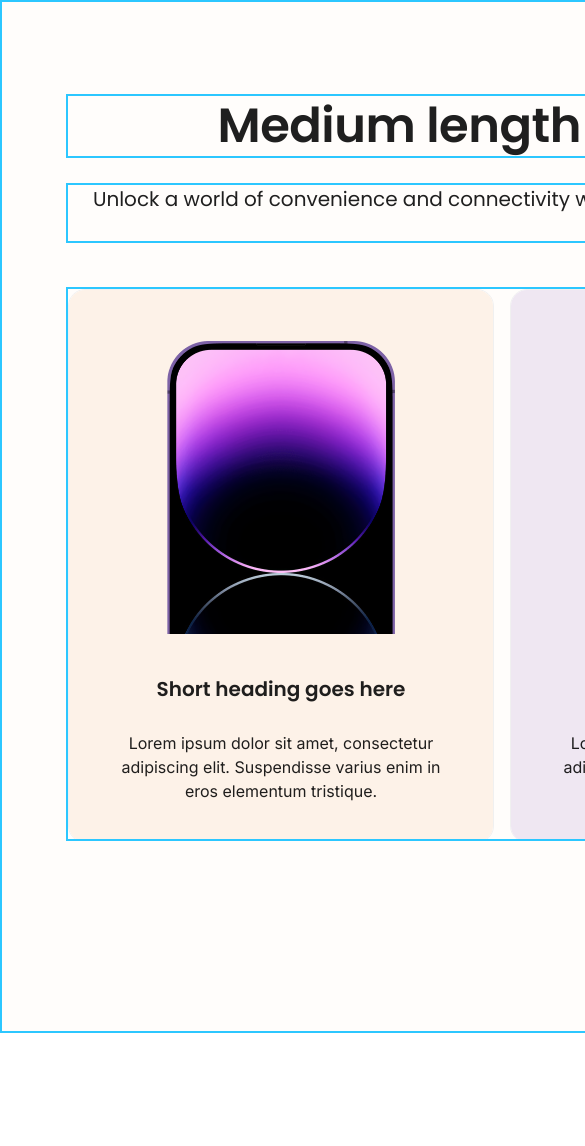
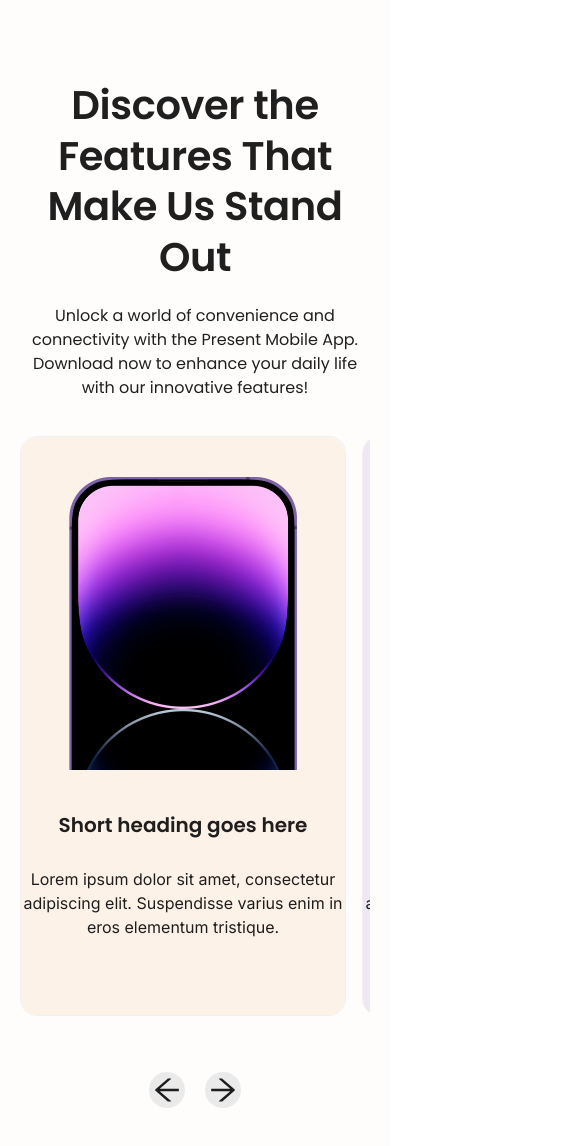
Before and after one commit to pacharasesangngam/IPHON, a React (Vite) app: page / in a window 390 px wide. Shown: the top 1146 px of the page, 585 px wide, since content can reach past the window. Before the commit the page ends 1033 px from the top, so only its background shows below. Built offline with nearby package versions, Linux system fonts and the light colour scheme.

Commit message:
ปรับโค้ด

```diff
--- a/package.json
+++ b/package.json
@@ -10,6 +10,7 @@
     "preview": "vite preview"
   },
   "dependencies": {
+    "antd": "^5.26.4",
     "react": "^19.1.0",
     "react-dom": "^19.1.0"
   },
@@ -24,6 +25,6 @@
     "globals": "^16.2.0",
     "typescript": "~5.8.3",
     "typescript-eslint": "^8.34.1",
-    "vite": "^7.0.0"
+    "vite": "^4.5.0"
   }
 }
--- a/src/components/Card/FeatureCard.css
+++ b/src/components/Card/FeatureCard.css
@@ -1,4 +1,13 @@
-/* ใช้กับ <Card className="feature-card"> */
+.features-wrapper {
+  display: flex;
+  overflow-x: auto;
+  scroll-behavior: smooth;
+  scroll-snap-type: x mandatory;
+  gap: 16px;
+  padding: 0 20px 16px;
+
+}
+
 .feature-card {
   flex: 0 0 auto;
   width: 426px;
@@ -6,9 +15,9 @@
   border-radius: 17px;
   overflow: hidden;
   box-sizing: border-box;
+  scroll-snap-align: start;
 }
 
-/* แทน bodyStyle ใน Card */
 .feature-card .ant-card-body {
   display: flex;
   flex-direction: column;
@@ -17,20 +26,18 @@
   height: 100%;
 }
 
-/* ใช้กับ <img className="feature-img" /> */
 .feature-img {
   width: 228px;
-  height: 293px;
+  height: auto;
+  max-height: 293px;
 }
 
-/* ใช้กับ <Space className="feature-text" direction="vertical" size={18}> */
 .feature-text {
   width: 340px;
-margin-top: 41px;
+  margin-top: 41px;
   text-align: center;
 }
 
-/* ใช้กับ <Title className="feature-title" level={4}> */
 .feature-title {
   margin: 0;
   font-family: "Poppins", sans-serif;
@@ -40,7 +47,6 @@ margin-top: 41px;
   color: rgba(0, 0, 0, 0.88);
 }
 
-/* ใช้กับ <Paragraph className="feature-desc"> */
 .feature-desc {
   margin: 0;
   padding: 0;
@@ -50,3 +56,22 @@ margin-top: 41px;
   line-height: 150%;
   color: rgba(0, 0, 0, 0.88);
 }
+
+@media (max-width: 480px) {
+
+  .feature-card {
+    flex: 0 0 100%;
+    width: 100%;
+    height: auto;
+
+  }
+
+  .features-wrapper {
+    padding: 0 12px 16px;
+  }
+}
+
+
+.feature-card .ant-card-body {
+  padding: 40px 24px 60px;
+}
--- a/src/pages/CarouselSection.css
+++ b/src/pages/CarouselSection.css
@@ -1,83 +1,117 @@
-
-/* ─────────────────────────── Layout หลัก ─────────────────────────── */
+/* Layout หลัก  */
 
 .app-container {
-  width: 1440px;
-  height: 1033px;
+  width: 100%;
+  max-width: 1440px;
   margin: 0 auto;
-  padding: 108px 64px;            /* บน–ล่าง | ซ้าย–ขวา */
+  padding: 80px 20px;
   display: flex;
   flex-direction: column;
+  background: #FFFDFB;
   box-sizing: border-box;
-  background: #FFFDFB;
-  border: 2px solid #2CC7FF;    /* ↞ DEBUG */}
+}
 
-/* ─────────────────────────── Header ─────────────────────────── */
+/*  Header  */
 
 .header-wrapper {
-  width: 1312px;
-  /* สูง 137px เฉพาะดีไซน์ที่ใช้ h2 28px; ถ้าใช้ h2 48px ให้ลดเป็น ~110px */
-  height: 137px;
-  margin: 0 auto 40px;           /* เว้นระยะลงล่าง 40px */
+  width: 100%;
+  max-width: 800px;
+  margin: 0 auto;
   display: flex;
   flex-direction: column;
-  align-items: center;           /* กึ่งกลางแนวนอน */
-  justify-content: center;       /* กึ่งกลางแนวตั้ง */}
+  align-items: center;
+  text-align: center;
+  gap: 16px;
+}
 
-/* ระยะ Title ↔ Subtitle */
-.header-space.ant-space-vertical {
-  gap: 16px;                     /* ปรับตามดีไซน์ (16 / 23 px) */
+.header-title {
+  margin: 0;
+  font-family: "Poppins", sans-serif;
+  font-weight: 600;
+  font-size: 48px;
+  line-height: 58px;
+  letter-spacing: -0.01em;
   text-align: center;
 }
 
-/* หัวข้อ */
-.header-title {
-  margin: 0;                     /* ตัด margin AntD */
-  font: 600 48px/58px "Poppins", sans-serif;
-  letter-spacing: -0.01em;
+.header-subtitle {
+  margin: 0;
+  font-family: "Poppins", sans-serif;
+  font-weight: 400;
+  font-size: 20px;
+  line-height: 28px;
   text-align: center;
-  border: 2px solid #2CC7FF;    /* ↞ DEBUG */
+  max-width: 600px;
+  margin-inline: auto;
+  padding: 0 16px;
 }
 
-/* คำอธิบายใต้หัวข้อ */
-.header-subtitle {
-  margin: 0;                     /* ตัด margin AntD */
-  font: 400 20px/28px "Poppins", sans-serif;
-  text-align: center;
-  border: 2px solid #2CC7FF;    /* ↞ DEBUG */
-}
 
-/* ─────────────────────────── Carousel / Features ─────────────────────────── */
 
-.features-wrapper {
-  width: 1382px;
-  height: 554px;
-  margin: 0 auto;
-  display: flex;
-  gap: 16px;                     /* ระยะระหว่างการ์ด */
-  overflow-x: auto;
-  scroll-behavior: smooth;
-  scrollbar-width: none;
-  border: 2px solid #2CC7FF;    /* ↞ DEBUG */
-  overflow-y:hidden;
-}
+/*Arrow Buttons  */
 
-.features-wrapper::-webkit-scrollbar { display: none; }
 .arrow-wrapper {
   margin-top: 40px;
   display: flex;
   justify-content: center;
-  gap: 20px;   /* ระยะห่างระหว่าง pill แต่ละอัน */
+  gap: 20px;
 }
-/* สไตล์ปุ่มลูกศร */
-.arrow-btn {
-  box-sizing: border-box;
-  background: #EAEAEA;
+
+.custom-arrow-btn {
+  width: 48px;
+  height: 48px;
+  border-radius: 50%;
+  background-color: #eaeaea;
   border: none;
   display: flex;
   align-items: center;
   justify-content: center;
+  cursor: pointer;
+}
+
+/*  Responsive (Mobile) */
+
+@media (max-width: 480px) {
+  .app-container {
+    padding: 80px 20px;
+  }
+
+  .header-wrapper {
+    display: flex;
+    flex-direction: column;
+    gap: 23px;
+    /* ระยะระหว่าง Title และ Subtitle */
+    width: 100%;
+    /* Fill */
+    max-width: 353px;
+    height: auto;
+    /* Hug = ปรับความสูงตามเนื้อหา */
+    margin: 0 auto;
+    /* จัดกลางแนวนอน */
+    padding: 0 16px;
+  }
 
 
+  .header-title {
+    width: 353px;
+    line-height: 40px;
+    font-weight: 600;
+    font-family: 'Poppins', sans-serif;
+    text-align: center;
+    margin: 0 auto;
+  }
 
+
+  .header-subtitle {
+    font-size: 16px;
+    line-height: 24px;
+    padding: 0 12px 20px;
+
+
+  }
+
+  .custom-arrow-btn {
+    width: 36px;
+    height: 36px;
+  }
 }
--- a/src/pages/TCEB.tsx
+++ b/src/pages/TCEB.tsx
@@ -1,5 +1,5 @@
-import  { useRef } from "react";
-import { Space, Typography, Button } from "antd";
+import { useRef } from "react";
+import { Space, Typography} from "antd";
 import ArrowLeftIcon from "../components/Arrow/ArrowLeftIcon";
 import ArrowRightIcon from "../components/Arrow/ArrowRightIcon";
 import FeatureCard from "../components/Card/FeatureCard";
@@ -55,11 +55,10 @@ export default function App() {
   return (
     <div className="app-container">
       {/* Header */}
-
       <div className="header-wrapper">
         <Space direction="vertical" size={1}>
-              <Title level={2}  className="header-title"style={{ fontSize: 48}}>
-                Medium length section heading goes here
+          <Title level={2} className="header-title" style={{ fontSize: 40 }}>
+            Discover the Features That Make Us Stand Out
           </Title>
           <Paragraph className="header-subtitle">
             Unlock a world of convenience and connectivity with the Present Mobile App. Download now to enhance your daily life with our innovative features!
@@ -78,20 +77,12 @@ export default function App() {
 
         {/* ปุ่มลูกศร */}
         <div className="arrow-wrapper">
-          <Button
-            shape="circle"
-            className="arrow-btn"
-            size="large"
-            icon={<ArrowLeftIcon />}
-            onClick={() => scroll("prev")}
-          />
-          <Button
-            size="large"
-            shape="circle"
-            className="arrow-btn"
-            icon={<ArrowRightIcon />}
-            onClick={() => scroll("next")}
-          />
+          <button className="custom-arrow-btn" onClick={() => scroll("prev")}>
+            <ArrowLeftIcon />
+          </button>
+          <button className="custom-arrow-btn" onClick={() => scroll("next")}>
+            <ArrowRightIcon />
+          </button>
         </div>
       </div>
     </div>
```
Also changed, not shown: 1 other file (tests, documents, lock files or other folders). Lines whose indentation alone changed are shown as unchanged.
